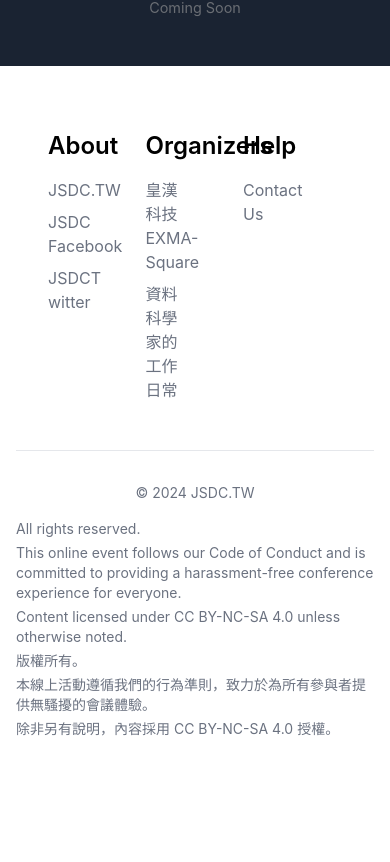
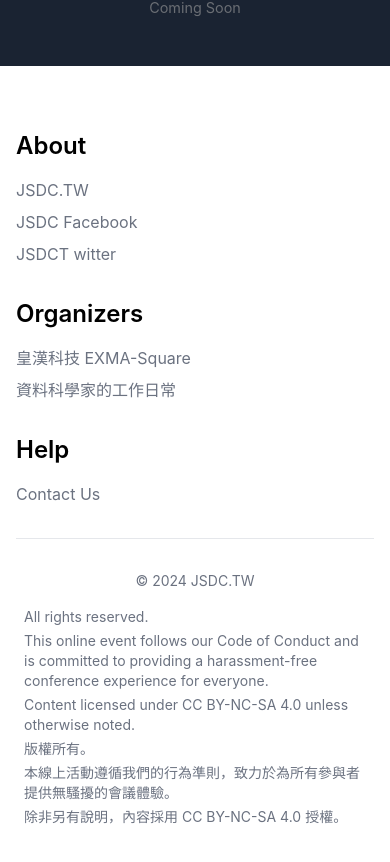
Before and after one commit to jsdc-core/jsdc2024, a React (Create React App) app: page / in a window 390 px wide. Shown: the part 2136-2998 px from the top of the page. Before the commit the page ends 2939 px from the top, so only its background shows below. Built offline with nearby package versions, Linux system fonts and the light colour scheme.

Commit message:
make mobile

```diff
--- a/src/components/Footer.js
+++ b/src/components/Footer.js
@@ -2,9 +2,9 @@
   return (
     <footer className="bg-white py-16">
       <div className="container mx-auto px-4">
-        <div className="grid grid-cols-4 gap-8">
+        <div className="grid grid-cols-1 md:grid-cols-2 lg:grid-cols-4 gap-8">
           {/* Social Section */}
-          <div className="col-span-1 ml-8">
+          <div className="col-span-1">
             <h3 className="text-2xl font-semibold mb-4">About</h3>
             <ul className="space-y-2">
               <li><a href="https://jsdc.tw" className="text-gray-500 hover:text-gray-900">JSDC.TW</a></li>
@@ -14,7 +14,7 @@
           </div>
 
           {/* About Section */}
-          <div className="col-span-1 ml-8">
+          <div className="col-span-1">
             <h3 className="text-2xl font-semibold mb-4">Organizers</h3>
             <ul className="space-y-2">
               <li><a href="https://exma-square.co" className="text-gray-500 hover:text-gray-900">皇漢科技 EXMA-Square</a></li>
@@ -23,7 +23,7 @@
           </div>
 
           {/* Help Section */}
-          <div className="col-span-1 ml-8">
+          <div className="col-span-1">
             <h3 className="text-2xl font-semibold mb-4">Help</h3>
             <ul className="space-y-2">
               <li><a href="mailto:hq@jsdc.tw" className="text-gray-500 hover:text-gray-900">Contact Us</a></li>
@@ -32,10 +32,10 @@
         </div>
 
         {/* Copyright */}
-        <div className="mt-12 pt-8 border-t border-gray-200">
+        <div className="mt-8 lg:mt-12 pt-8 border-t border-gray-200">
           <div className="text-gray-500 text-sm">
             <p className="text-center mb-4">© 2024 JSDC.TW</p>
-            <div className="text-left space-y-1">
+            <div className="text-left space-y-1 px-2 lg:px-0">
               <p>All rights reserved.</p>
               <p>This online event follows our Code of Conduct and is committed to providing a harassment-free conference experience for everyone.</p>
               <p>Content licensed under CC BY-NC-SA 4.0 unless otherwise noted.</p>
```
